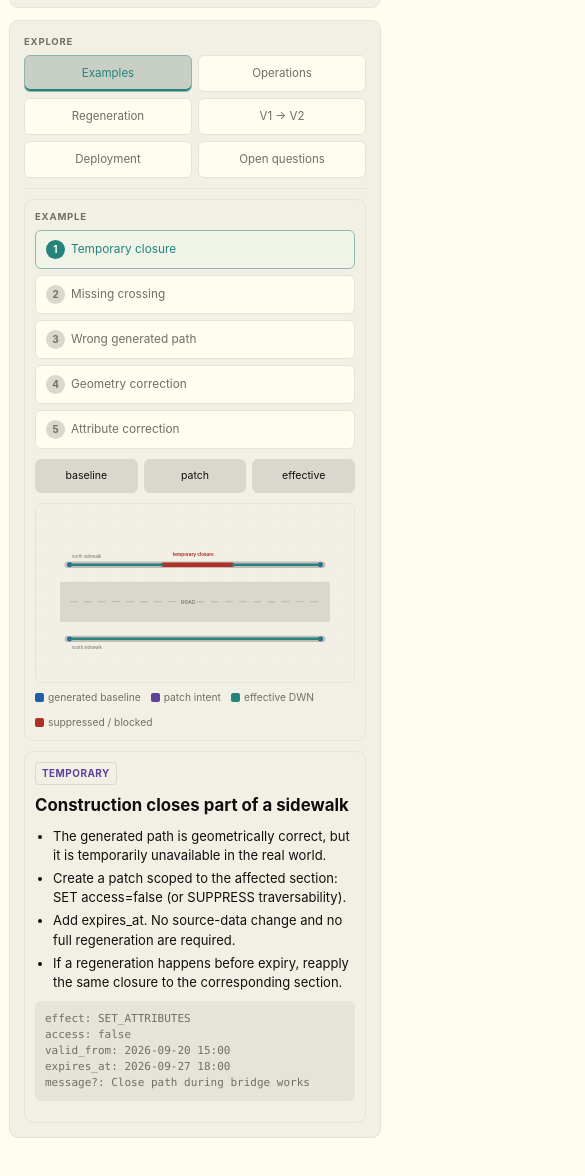
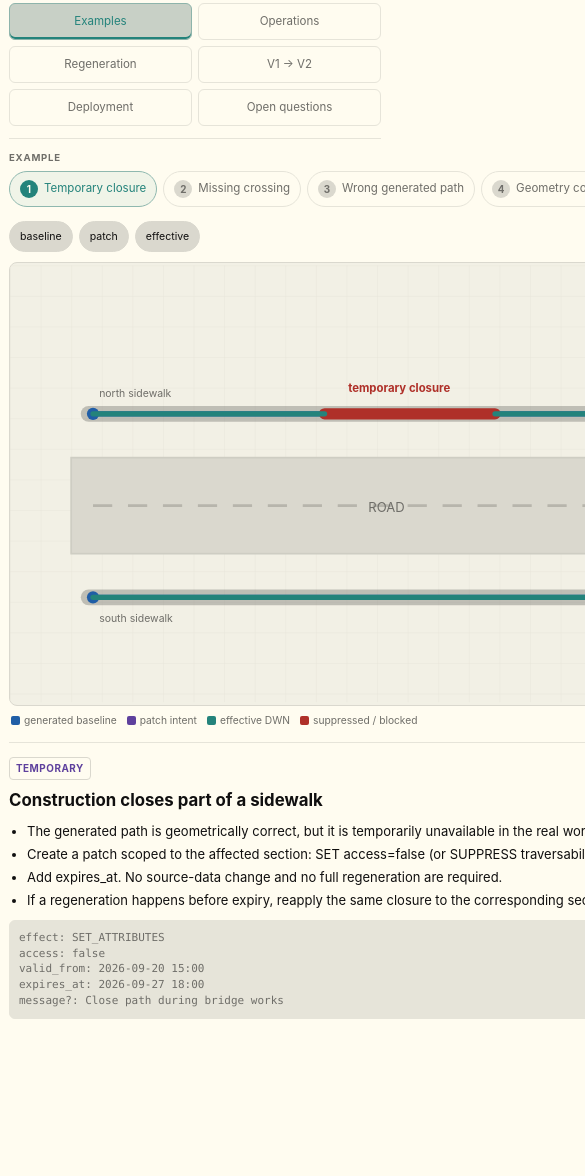
Before and after one commit to KraXen72/cdn, a plain HTML site: page artifacts/edit-stage-v2-demo.html in a window 390 px wide. Shown: the part 1348-2524 px from the top of the page, 585 px wide, since content can reach past the window. After the commit the page ends 2418 px from the top, so only its background shows below. Drawn offline with Linux system fonts and the light colour scheme.

Commit message:
Flatten mobile hierarchy in edit stage v2 demo

```diff
--- a/artifacts/edit-stage-v2-demo.html
+++ b/artifacts/edit-stage-v2-demo.html
@@ -79,6 +79,8 @@ ul{margin:0;padding-left:18px}li{margin:4px 0}
 .panel{display:none}.panel.active{display:block}
 .demo{display:grid;grid-template-columns:minmax(0,1.55fr) minmax(300px,.75fr);gap:10px}
 .mapcard,.side{padding:10px}
+.mapcard{background:transparent;border-color:transparent}
+.side{background:var(--surface)}
 .toolbar{display:flex;justify-content:space-between;align-items:flex-end;gap:12px;flex-wrap:wrap;margin-bottom:10px}
 .scenarioNav{min-width:0;flex:1}
 .scenarios{display:flex;gap:6px;flex-wrap:wrap}
@@ -87,7 +89,7 @@ ul{margin:0;padding-left:18px}li{margin:4px 0}
 .scenario.active{color:var(--cyan);border-color:color-mix(in srgb,var(--cyan) 45%,var(--ui));background:color-mix(in srgb,var(--cyan) 7%,var(--surface))}
 .scenario.active .scenarioNum{background:var(--cyan);color:var(--bg)}
 .viewToggles{display:flex;gap:4px;flex-wrap:wrap}.toggle{padding:6px 8px;font-size:.66rem}.toggle.active{color:var(--tx);background:var(--ui2)}
-.map{aspect-ratio:16/9;border:1px solid var(--ui);border-radius:7px;overflow:hidden;background:var(--map)}
+.map{aspect-ratio:16/9;border:1px solid var(--ui2);border-radius:8px;overflow:hidden;background:var(--map)}
 svg{width:100%;height:100%;display:block}
 .legend{display:flex;gap:10px;flex-wrap:wrap;margin-top:7px;color:var(--tx2);font-size:.64rem}
 .legend span{display:flex;align-items:center;gap:4px}.sw{width:9px;height:9px;border-radius:2px;display:inline-block}
@@ -122,16 +124,42 @@ svg{width:100%;height:100%;display:block}
   .wrap{width:min(100% - 18px,1320px)}
   .arch{grid-template-columns:1fr}.arrow{transform:rotate(90deg);justify-self:center}
   .grid4,.decisionGrid,.timeline,.metaGrid{grid-template-columns:1fr}.brand span{display:none}
-  .navBlock{margin-bottom:10px}
+
+  /* One visual level per section: remove the "card inside card inside card" effect. */
+  .section.card{background:transparent;border:0;padding:0;margin-top:18px}
+  .section>.navBlock{padding:0 0 12px;margin-bottom:12px;border-bottom:1px solid var(--ui)}
+  .panel{padding:0}
+  .demo{gap:14px}
+  .mapcard,.side{border:0;background:transparent;padding:0}
+  .side{padding-top:14px;border-top:1px solid var(--ui)}
+  .map{border-color:var(--ui2);border-radius:8px}
+
+  /* Primary section navigation stays obvious, but without another framed container. */
   .tabs{display:grid;grid-template-columns:1fr 1fr;gap:6px}
   .tab{width:100%;text-align:center;padding:9px 8px;font-size:.72rem}
-  .toolbar{display:block}
+
+  /* Examples become a compact horizontal strip instead of five stacked mini-cards. */
+  .toolbar{display:block;margin-bottom:10px}
   .scenarioNav{margin-bottom:10px}
-  .scenarios{display:grid;grid-template-columns:1fr;gap:6px}
-  .scenario{width:100%;justify-content:flex-start;text-align:left;padding:9px 10px;font-size:.74rem}
-  .scenarioText{white-space:normal}
-  .viewToggles{display:grid;grid-template-columns:repeat(3,1fr);gap:6px}
-  .toggle{width:100%;padding:8px 6px;text-align:center}
+  .scenarios{
+    display:flex;flex-wrap:nowrap;gap:6px;overflow-x:auto;
+    padding:0 0 4px;scroll-snap-type:x proximity;
+    scrollbar-width:none
+  }
+  .scenarios::-webkit-scrollbar{display:none}
+  .scenario{
+    flex:0 0 auto;width:auto;justify-content:flex-start;text-align:left;
+    padding:8px 10px;font-size:.72rem;scroll-snap-align:start;
+    border-radius:999px;background:var(--surface)
+  }
+  .scenarioNum{width:18px;height:18px}
+  .scenarioText{white-space:nowrap}
+
+  /* Layer toggles read as controls, not a third tab hierarchy. */
+  .viewToggles{display:flex;gap:6px;flex-wrap:wrap}
+  .toggle{width:auto;padding:7px 10px;text-align:center;border-radius:999px}
+
+  .legend{padding:0 2px}
 }
 </style>
 </head>
@@ -198,7 +226,7 @@ svg{width:100%;height:100%;display:block}
 
     <div class="panel active" id="tab-cases">
       <div class="demo">
-        <div class="card mapcard">
+        <div class="mapcard">
           <div class="toolbar">
             <div class="scenarioNav">
               <div class="navLabel">Example</div>
@@ -251,7 +279,7 @@ svg{width:100%;height:100%;display:block}
           </div>
         </div>
 
-        <aside class="card side">
+        <aside class="side">
           <span class="badge purple" id="caseBadge">TEMPORARY</span>
           <h2 id="caseTitle">Construction closes part of a sidewalk</h2>
           <ul id="caseBullets"></ul>
```
